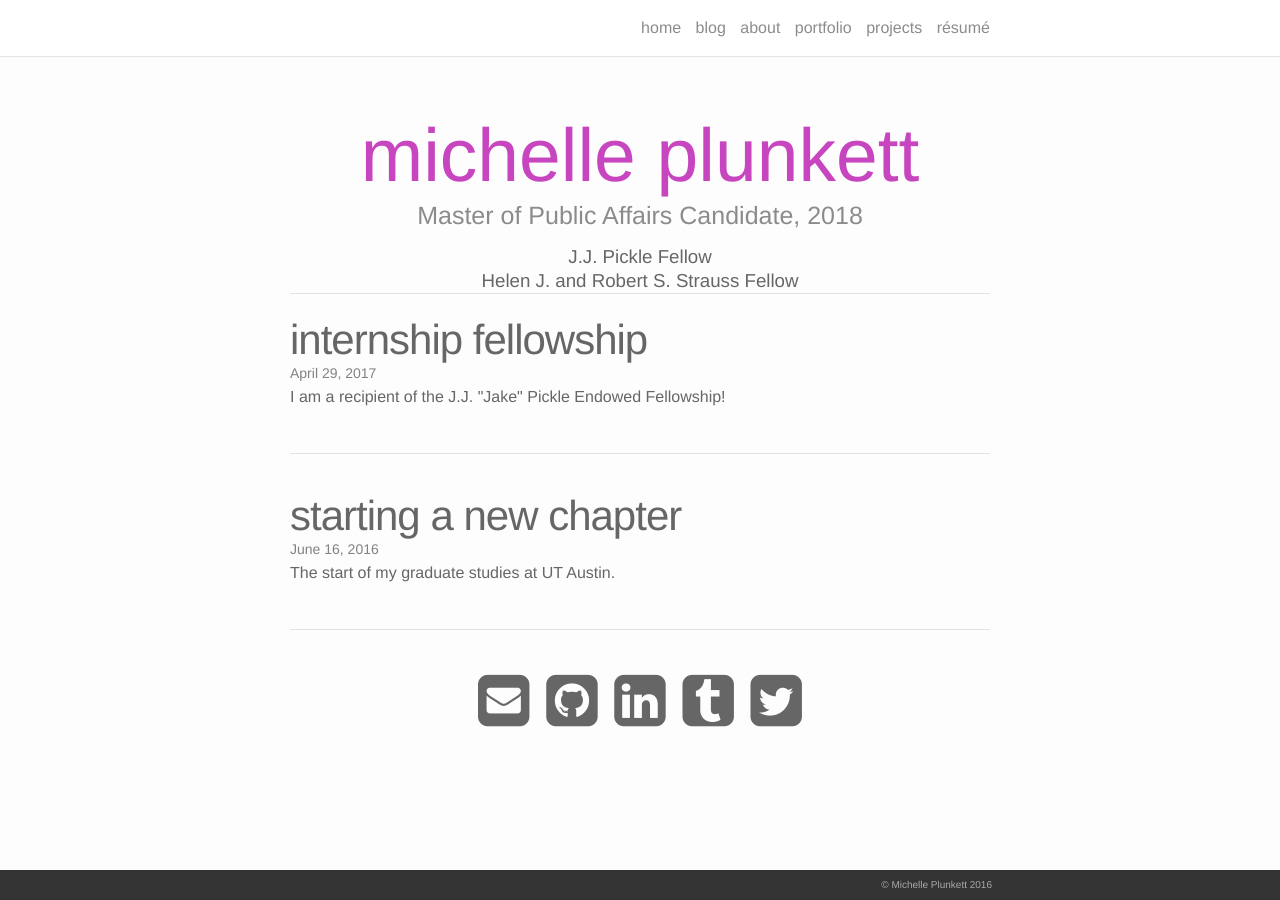
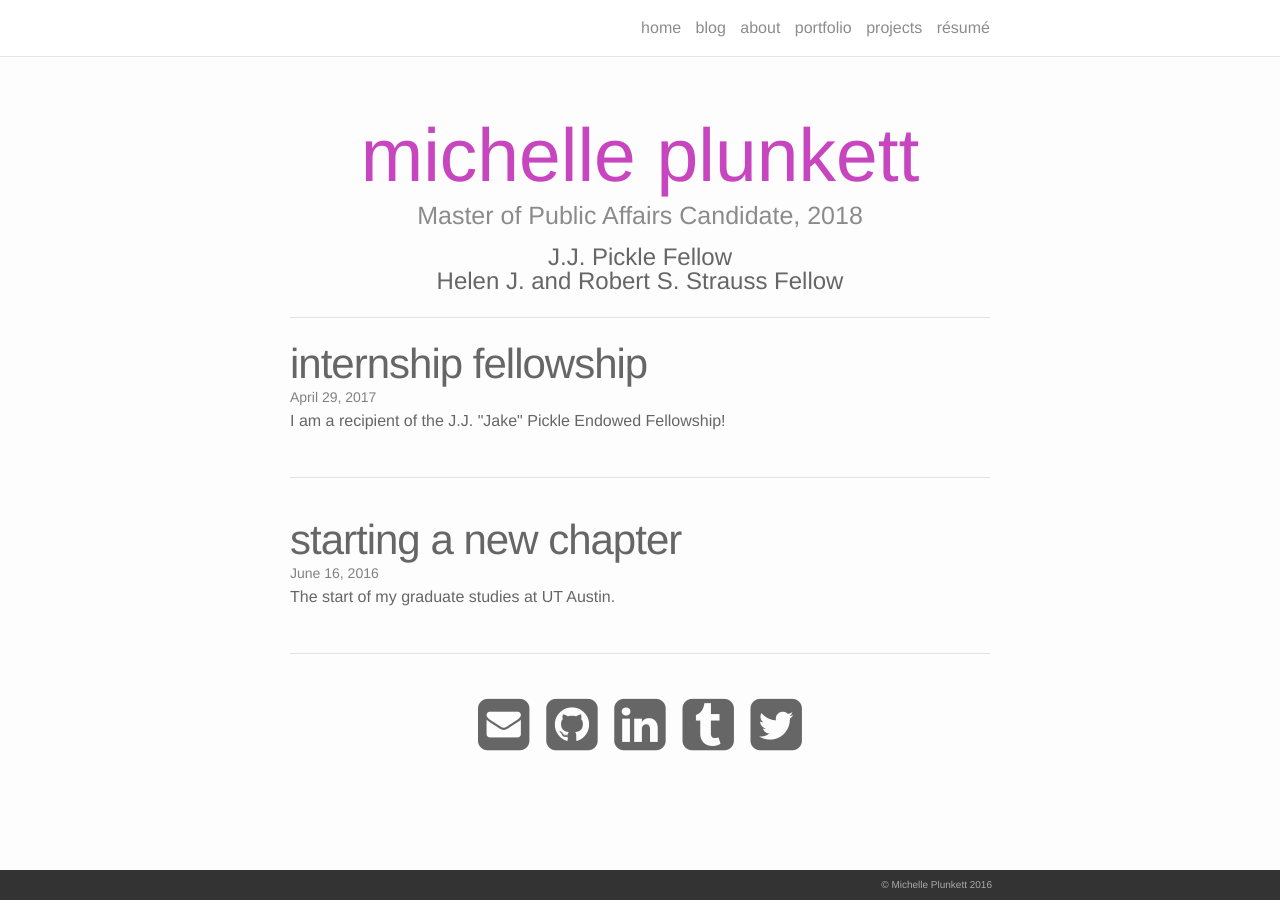
Before and after one commit to michelleplunkett/michelleplunkett.github.io, a Jekyll site: the page built from index.html, in a window 1280 px wide. Built offline with Jekyll 4.4.1, drawn with Linux system fonts in a browser that asks for light colours; nearby versions of some CDN libraries; the list of posts is cut into pages by our own code.

```diff
--- a/index.html
+++ b/index.html
@@ -6,7 +6,8 @@ layout: default
   <h1>michelle plunkett</h1>
   <h2>Master of Public Affairs Candidate, 2018</h2>
 </div>
-<center><h3>J.J. Pickle Fellow<br/>Helen J. and Robert S. Strauss Fellow</h3></center>
+<center><h2>J.J. Pickle Fellow<br/>Helen J. and Robert S. Strauss Fellow</h2></center>
+<br/>
 <hr>
 <br/>
 <ul class="post-list">
```
